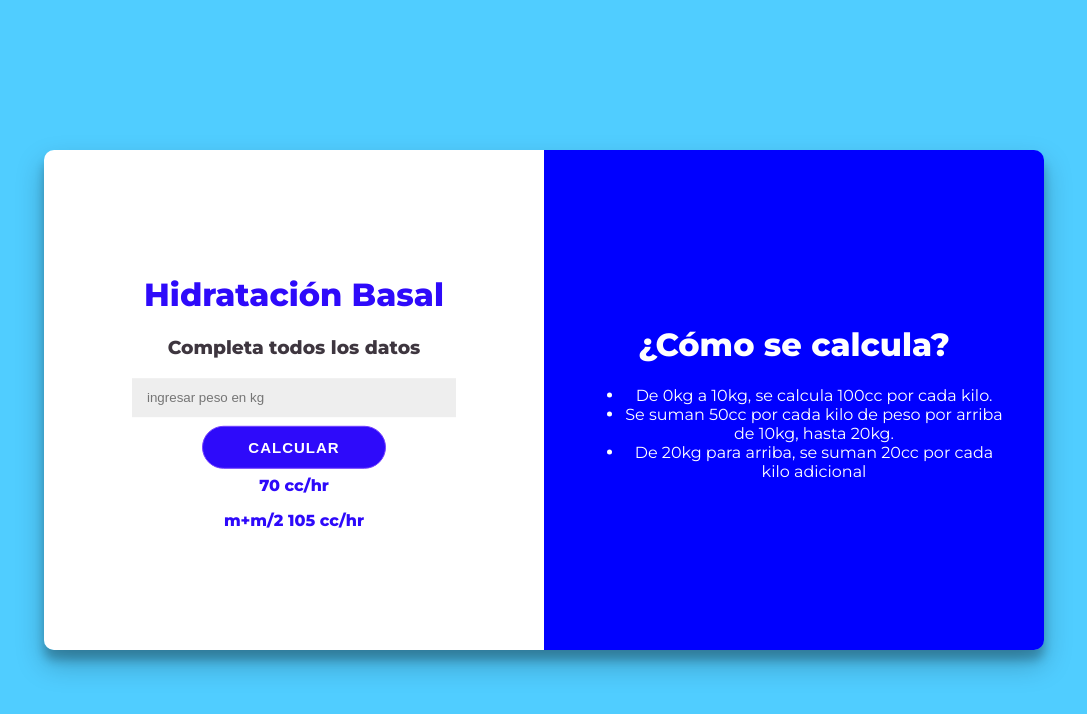
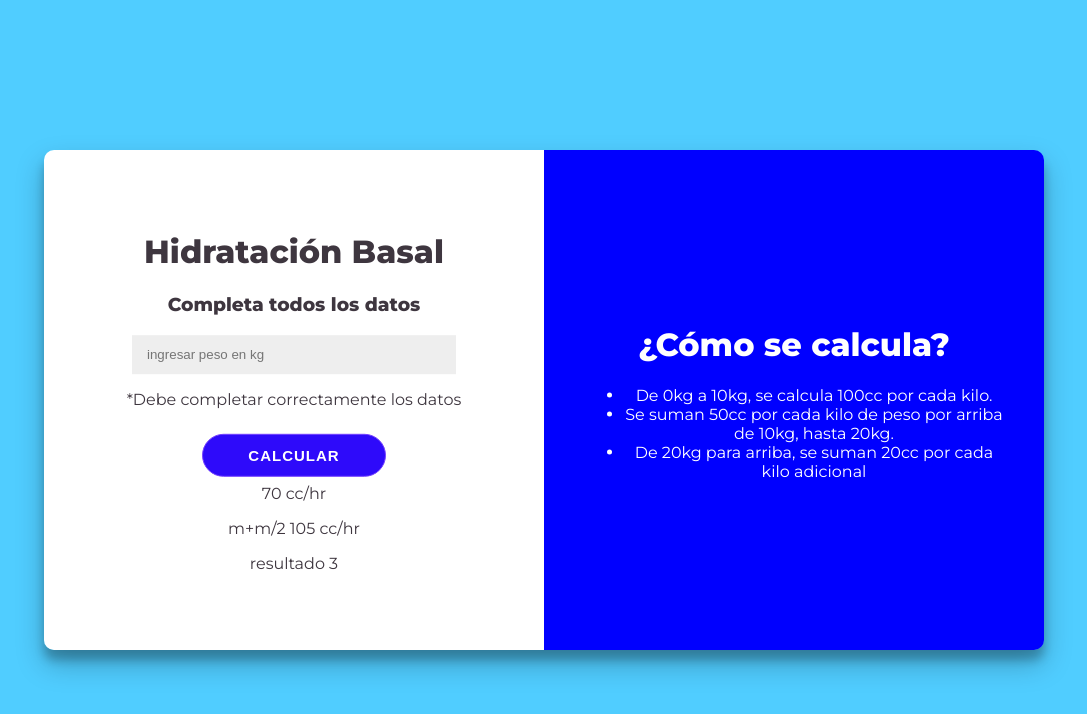
Before and after one commit to jhonjoel/calculadoraBasal, a plain HTML site: page index.html in a window 1280 px wide. Shown: the whole page, without its empty margins (96-1183 px from the left). Drawn offline with Linux system fonts and the light colour scheme.

Commit message:
Update index.html

```diff
--- a/index.html
+++ b/index.html
@@ -5,19 +5,20 @@
     <meta name="viewport" content="width=device-width, initial-scale=1.0">
     <title>Calculadora</title>
     <link rel="stylesheet" href="style.css">
+    <script src="pruebaJS.js" defer></script>
 </head>
 <body>
     <div id="contenedor">
       <div id="calculadora">
         <div class="contenido">
-          <h1 class="formula">Hidratación Basal</h1>
-          <h3>Completa todos los datos</h3>
-          <form action="peso">
-            <input type="number" placeholder="ingresar peso en kg" min="1" max="200" required>
-            <button type="submit">Calcular</button>
-          </form>
-          <p class="formula">70 cc/hr</p>
-          <p class="formula">m+m/2 105 cc/hr</p>
+          <h1>Hidratación Basal</h1>
+          <h3 class="item">Completa todos los datos</h3>
+            <input class="item" id="peso" type="number" placeholder="ingresar peso en kg">
+            <p class="item" id="error">*Debe completar correctamente los datos</p>
+            <button id="calcular">Calcular</button>
+            <p class="item resultado" id="resultado1">70 cc/hr</p>
+            <p class="item resultado"id="resultado2">m+m/2 105 cc/hr</p>
+            <p class="item resultado" id="resultado3">resultado 3</p>
         </div>
       </div>
 
```
